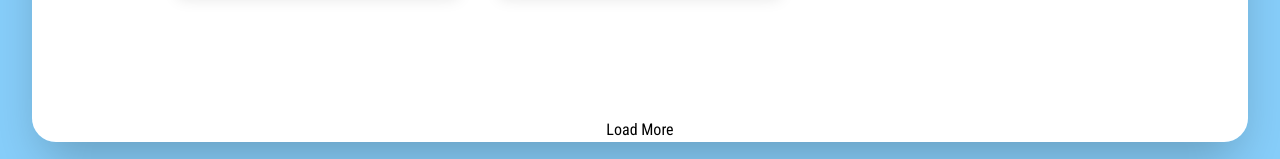
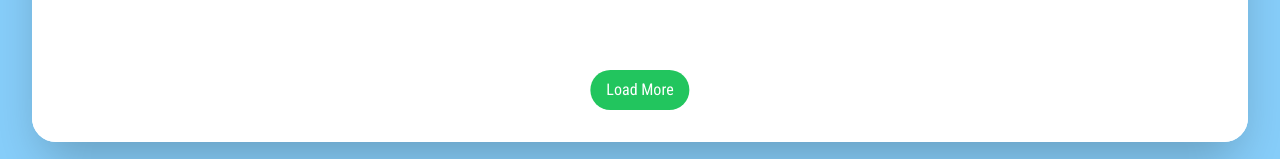
Before and after one commit to jkr-team/plant-time-web, a Next.js app: page /plants in a window 1280 px wide. Shown: the part 638-797 px from the top of the page. Built offline with nearby package versions, Linux system fonts and the light colour scheme.

Commit message:
styling load more button and not centering grid

```diff
--- a/src/components/Plants.tsx
+++ b/src/components/Plants.tsx
@@ -73,7 +73,7 @@ export const PlantCard = ({ plant }: { plant: Plant }) => {
 export const PlantsGrid = ({ plants }: { plants: Plant[] }) => {
   return (
     <div className='flex w-full flex-1 basis-0 justify-center overflow-y-auto'>
-      <div className='my-auto grid w-full justify-center justify-items-center gap-8 bg-white p-8 [grid-template-columns:repeat(auto-fill,_290px)] dark:bg-zinc-900'>
+      <div className='grid w-full justify-center justify-items-center gap-8 bg-white p-8 [grid-template-columns:repeat(auto-fill,_290px)] dark:bg-zinc-900'>
         {plants.map((plant) => (
           <PlantCard plant={plant} key={plant.latinName + plant.name} />
         ))}
--- a/src/pages/plants.tsx
+++ b/src/pages/plants.tsx
@@ -3,7 +3,7 @@ import { Layout } from '../components/Layout';
 import { type Plant, PlantsGrid } from '../components/Plants';
 import useSWRInfinite from 'swr/infinite';
 
-const LIMIT = 2;
+const LIMIT = 1;
 
 export const getStaticProps = async () => {
   return {
@@ -39,7 +39,7 @@ export default function PlantsPage() {
   return (
     <Layout>
       <PlantsGrid plants={plants ?? []} />
-      {!isDone && <button onClick={() => setSize(size + 1)}>Load More</button>}
+      {!isDone && <button className="bg-green-500 absolute bottom-8 left-1/2 -translate-x-1/2 px-4 py-2 text-white rounded-full" onClick={() => setSize(size + 1)}>Load More</button>}
     </Layout>
   );
 }
```
